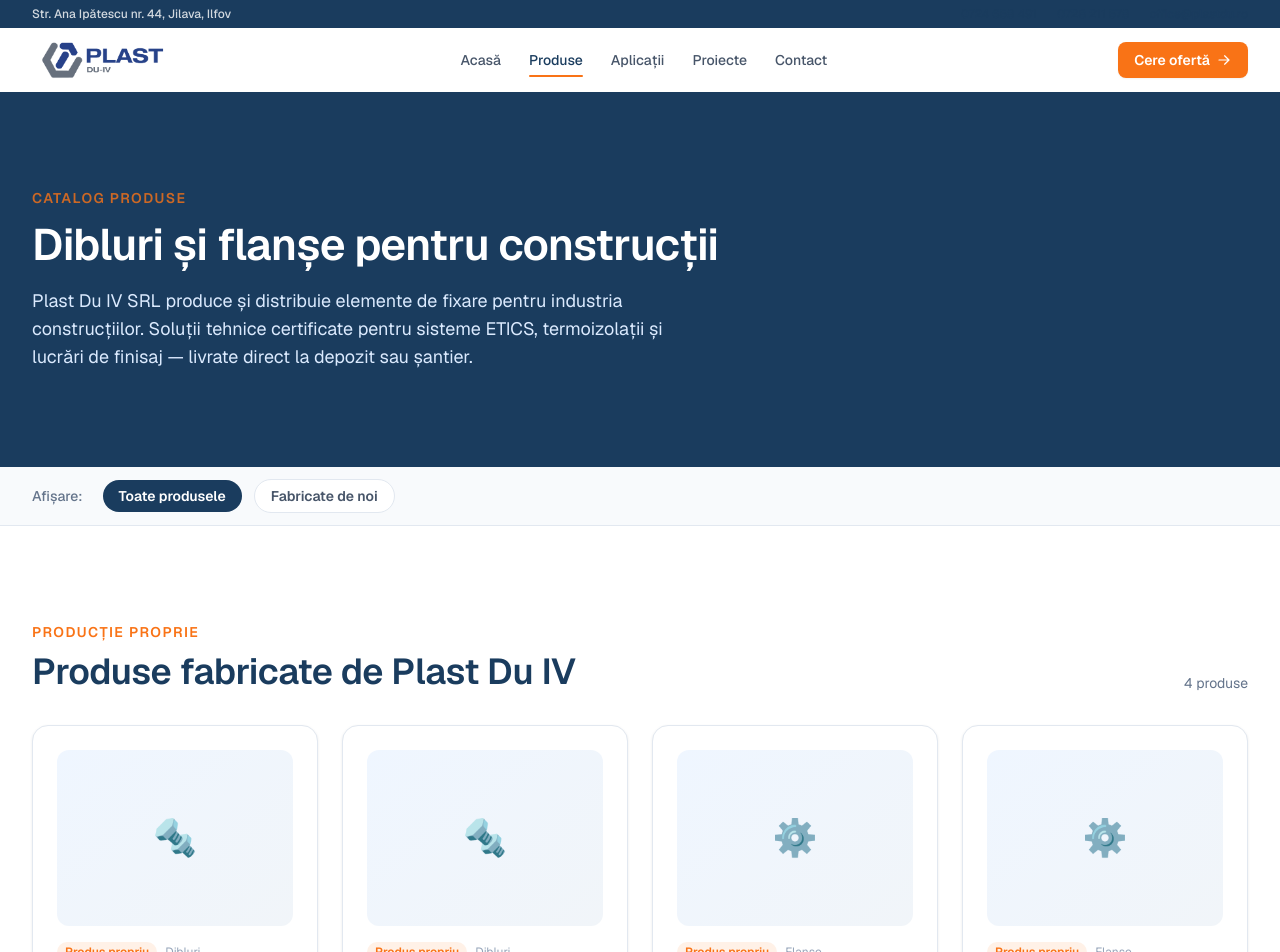
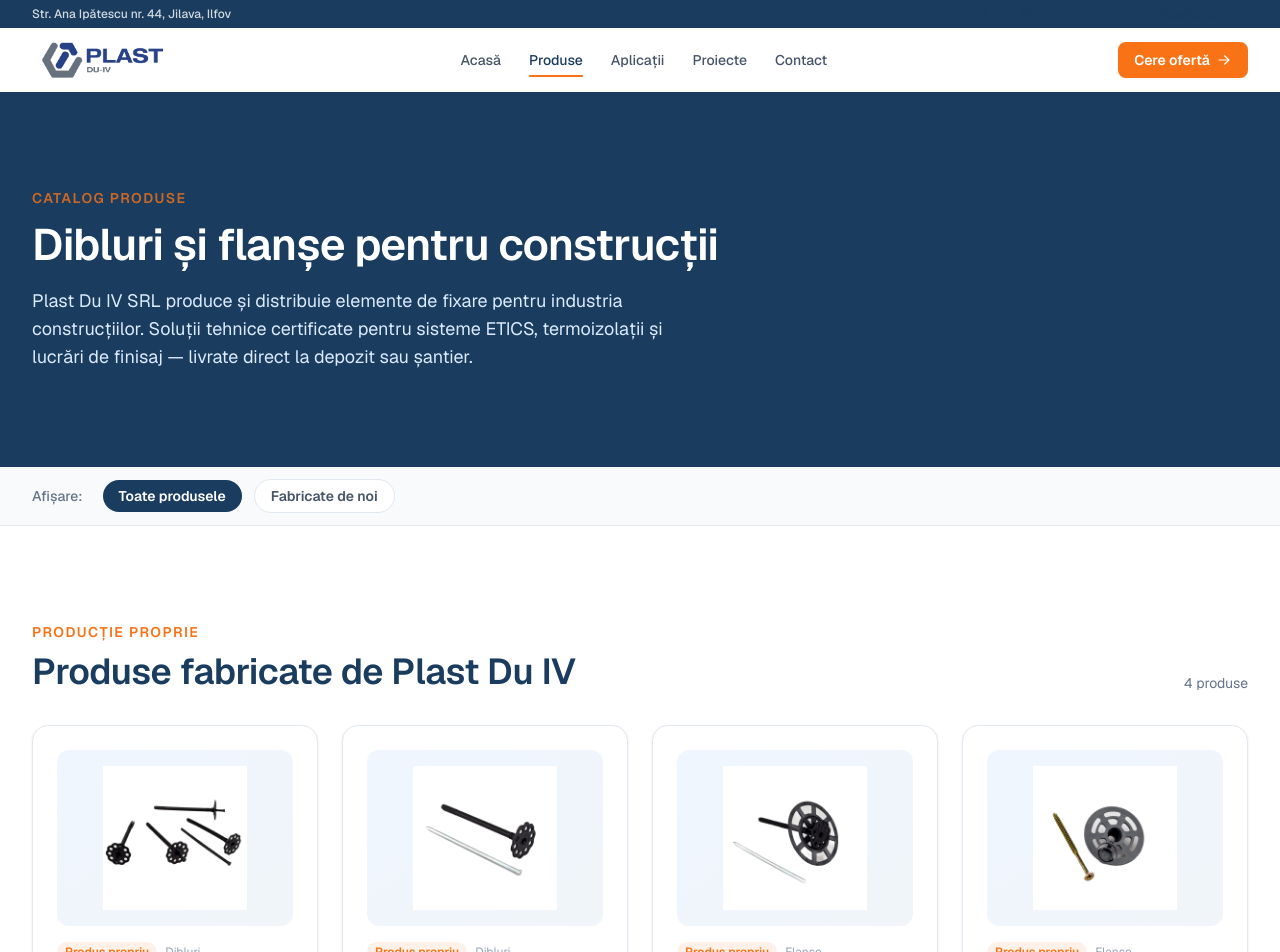
Before and after one commit to bogdanali-droid/plastdu, a Next.js app: page /produse in a window 1280 px wide. Shown: the top 952 px of the page. Built offline with nearby package versions, Linux system fonts and the light colour scheme.

Commit message:
feat: real product images in /produse cards
https://claude.ai/code/session_01Rs6bxzaTfPSdvsHW5ShD7S

```diff
--- a/app/produse/page.tsx
+++ b/app/produse/page.tsx
@@ -1,6 +1,7 @@
 "use client";
 
 import Link from "next/link";
+import Image from "next/image";
 import { useState } from "react";
 import Header from "@/components/Header";
 import Footer from "@/components/Footer";
@@ -9,6 +10,7 @@ import Footer from "@/components/Footer";
 const PRODUSE_FABRICATE = [
   {
     slug: "dibluri-plastic",
+    imagine: "/images/produse/dibluri-plastic/01.jpg",
     titlu: "Dibluri Cui Plastic (Poliamidă)",
     categorie: "Dibluri",
     fabricat: true,
@@ -23,6 +25,7 @@ const PRODUSE_FABRICATE = [
   },
   {
     slug: "dibluri-metalice",
+    imagine: "/images/produse/dibluri-metalice/01.jpg",
     titlu: "Dibluri Cui Metalic Zincat",
     categorie: "Dibluri",
     fabricat: true,
@@ -37,6 +40,7 @@ const PRODUSE_FABRICATE = [
   },
   {
     slug: "flansa-vata",
+    imagine: "/images/produse/flansa-vata/01.jpg",
     titlu: "Flanșă Vată Minerală",
     categorie: "Flanșe",
     fabricat: true,
@@ -51,6 +55,7 @@ const PRODUSE_FABRICATE = [
   },
   {
     slug: "flansa-osb",
+    imagine: "/images/produse/flansa-osb/01.jpg",
     titlu: "Flanșă OSB / Capac (TSF-F55)",
     categorie: "Flanșe",
     fabricat: true,
@@ -165,11 +170,20 @@ export default function ProdusePage() {
                 key={p.slug}
                 className="card flex flex-col group hover:border-brand-blue/30"
               >
-                {/* Imagine placeholder */}
-                <div className="w-full h-44 bg-gradient-to-br from-blue-50 to-slate-100 rounded-xl mb-4 flex items-center justify-center overflow-hidden">
-                  <div className="text-4xl text-slate-300">
-                    {p.categorie === "Dibluri" ? "🔩" : "⚙️"}
-                  </div>
+                <div className="w-full h-44 bg-gradient-to-br from-blue-50 to-slate-100 rounded-xl mb-4 overflow-hidden relative">
+                  {p.imagine ? (
+                    <Image
+                      src={p.imagine}
+                      alt={p.titlu}
+                      fill
+                      className="object-contain p-4"
+                      sizes="(max-width: 640px) 100vw, (max-width: 1280px) 50vw, 25vw"
+                    />
+                  ) : (
+                    <div className="w-full h-full flex items-center justify-center text-4xl text-slate-300">
+                      {p.categorie === "Dibluri" ? "🔩" : "⚙️"}
+                    </div>
+                  )}
                 </div>
 
                 <div className="flex items-center gap-2 mb-2">
```
